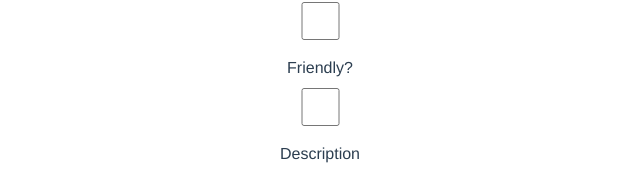
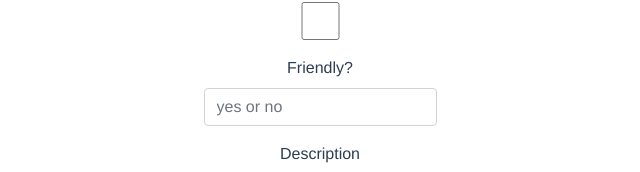
Before and after one commit to BrandonReninger/customer-ratr, a Vue app: page /#/ in a window 1280 px wide. Shown: the part 344-516 px from the top of the page, without its empty margins (320-960 px from the left). Built offline with nearby package versions, Linux system fonts and the light colour scheme; no server answers.

Commit message:
string on input into int on back end

```diff
--- a/src/components/CreateCustomer.vue
+++ b/src/components/CreateCustomer.vue
@@ -40,7 +40,13 @@
       </div>
       <div class="form-group">
         <label for="likes">Friendly?</label>
-        <input type="checkbox" name="likes" class="form-control" v-model="newCustomer.likes" />
+        <input
+          type="text"
+          name="likes"
+          class="form-control"
+          placeholder="yes or no"
+          v-model="newCustomer.likes"
+        />
       </div>
       <div class="form-group">
         <label for="description">Description</label>
@@ -70,6 +76,9 @@ export default {
   methods: {
     createCustomer() {
       this.newCustomer.rating = +this.newCustomer.rating;
+      if (this.newCustomer.likes == "yes" || "Yes") {
+        this.newCustomer.likes = +this.newCustomer.likes;
+      }
       // this.newCustomer.likes = +this.newCustomer.likes;
       this.$store.dispatch("createCustomer", this.newCustomer);
     }
```
Also changed, not shown: 1 other file (tests, documents, lock files or other folders).
